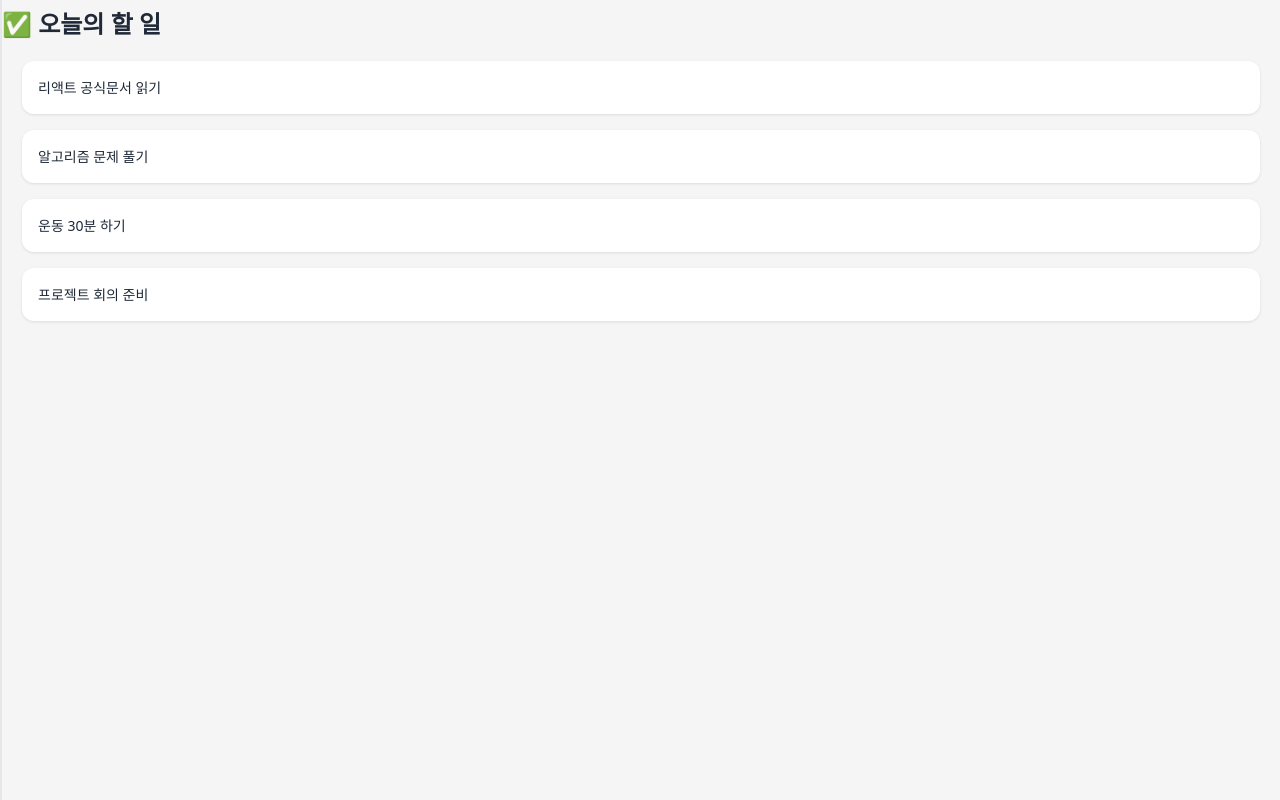
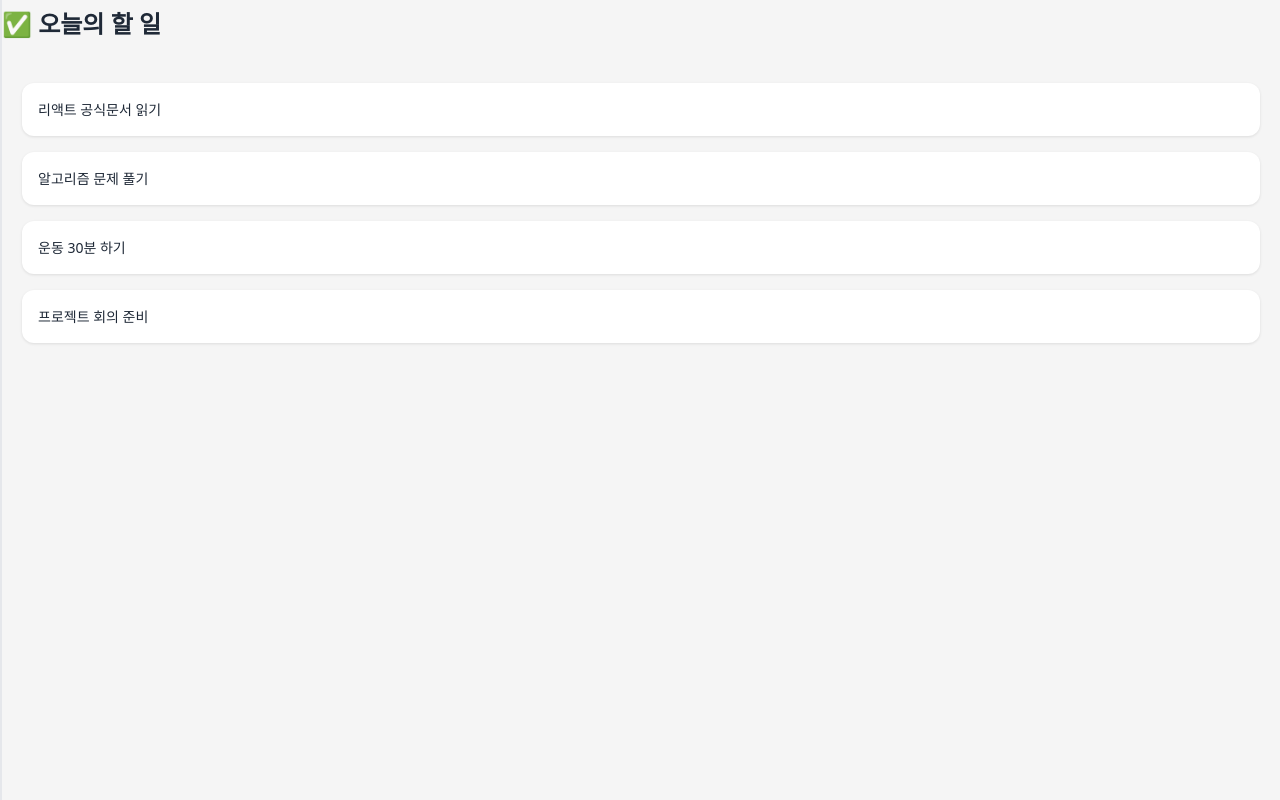
Before and after one commit to IT-Cotato/13th-Frontend-Assignment, a React (Vite) app: page / in a window 1280 px wide. Built offline with nearby package versions, Linux system fonts and the light colour scheme.

Commit message:
feat: todolist 카드 사이 간격 조정

```diff
--- a/src/components/TodoList.tsx
+++ b/src/components/TodoList.tsx
@@ -5,8 +5,17 @@ interface TodoListProps {
 }
 
 export default function TodoList({ items }: TodoListProps) {
+  const listContainerStyle: React.CSSProperties = {
+    display: 'flex',
+    flexDirection: 'column',
+    gap: '16px',
+    marginTop: '22px',
+    width: '100%',
+    boxSizing: 'border-box'
+  };
+
   return (
-    <div style={{ display: 'flex', flexDirection: 'column', gap: '16px' }}>
+    <div style={listContainerStyle}>
       {items.map((item, index) => (
         <TodoCard key={index} task={item} />
       ))}
```
